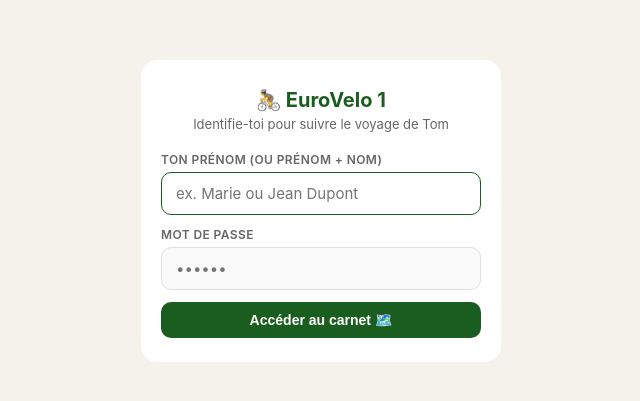
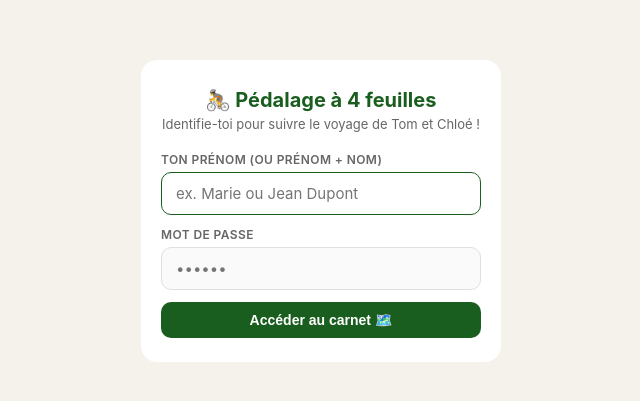
Before and after one commit to tomcavaliere/France-Irlande, a website: page index.html in a window 1280 px wide. Shown: the part 189-590 px from the top of the page, without its empty margins (319-959 px from the left). Drawn offline with nearby package versions, Linux system fonts and the light colour scheme; no server answers.

Commit message:
Fix: first panel message

```diff
--- a/index.html
+++ b/index.html
@@ -137,8 +137,8 @@
 <div id="visitorGate" role="dialog" aria-modal="true" aria-labelledby="visitorGateTitle">
   <div class="visitor-box">
     <button class="visitor-close-btn" data-action="closeVisitorGate" aria-label="Fermer">✕</button>
-    <h2 id="visitorGateTitle">🚴 EuroVelo 1</h2>
-    <p class="visitor-subtitle">Identifie-toi pour suivre le voyage de Tom</p>
+    <h2 id="visitorGateTitle">🚴 Pédalage à 4 feuilles</h2>
+    <p class="visitor-subtitle">Identifie-toi pour suivre le voyage de Tom et Chloé !</p>
     <div class="visitor-field">
       <label for="visitorNameInput">Ton prénom (ou prénom + nom)</label>
       <input type="text" class="visitor-input" id="visitorNameInput"
```
